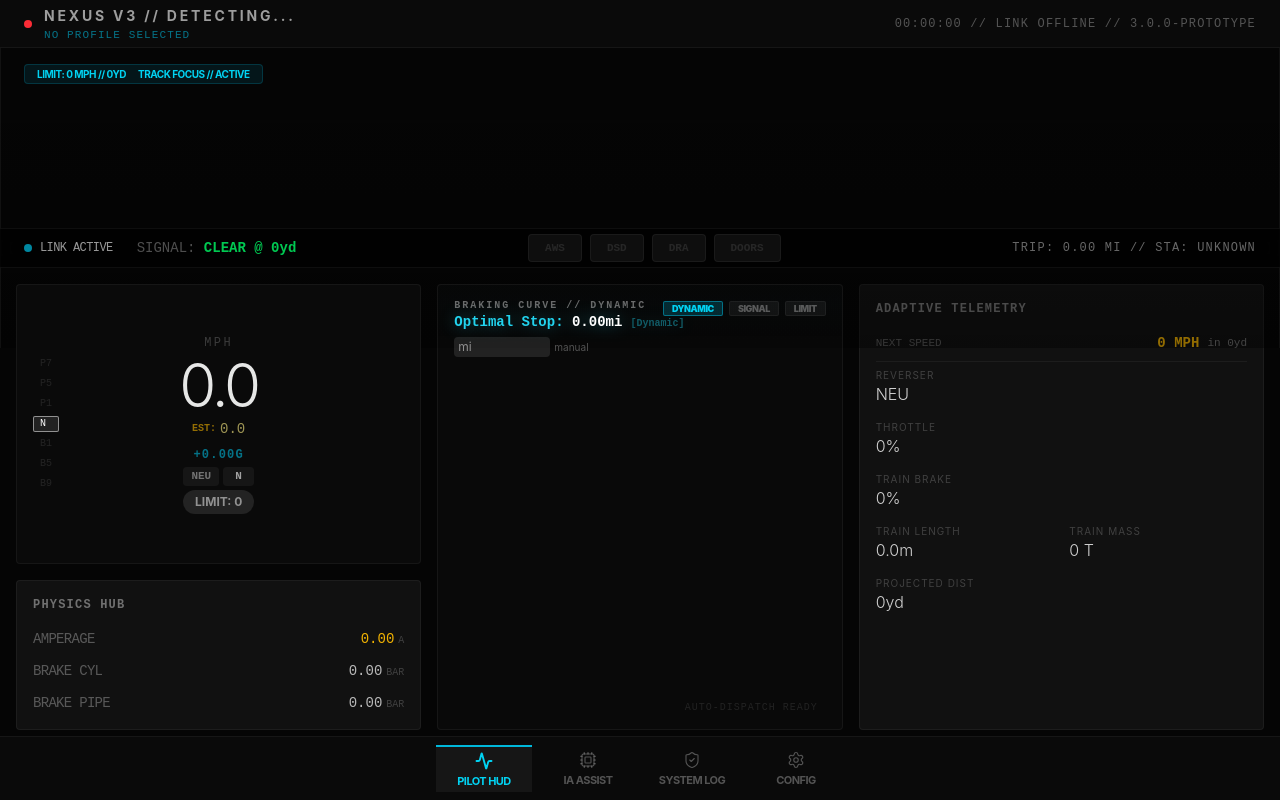
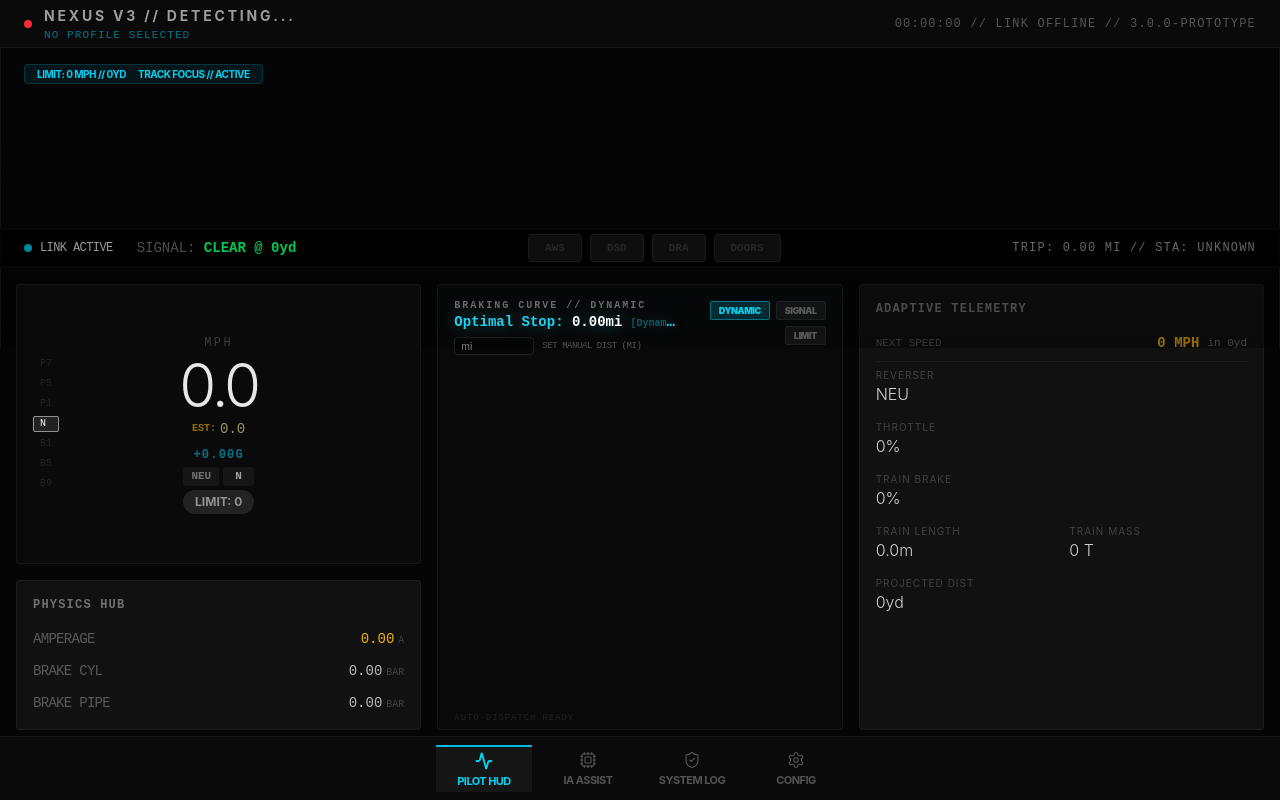
Before and after one commit to doski2/Dastsc, a React (Vite) app in the folder Dastsc-V3/: page / in a window 1280 px wide. Built offline with nearby package versions, Linux system fonts and the light colour scheme; no server answers.

Commit message:
feat: Mejorar el diseño y la usabilidad del componente BrakingCurve, incluyendo ajustes en la visualización y controles de entrada

```diff
--- a/Dastsc-V3/src/v3/components/display/BrakingCurve.tsx
+++ b/Dastsc-V3/src/v3/components/display/BrakingCurve.tsx
@@ -333,17 +333,19 @@ export const BrakingCurve: React.FC = () => {
   const info = getTargetInfo();
 
   return (
-    <div className="relative flex-1 bg-white/[0.02] border border-white/5 rounded-sm overflow-hidden flex flex-col">
-      <div className="absolute top-4 left-4 flex flex-col gap-1 z-10">
+    <div className="relative flex-1 bg-white/[0.02] border border-white/5 rounded-sm overflow-hidden flex flex-col min-h-[300px]">
+      <div className="absolute top-4 left-4 right-4 flex justify-between items-start z-10 pointer-events-none">
+        <div className="flex flex-col gap-1 pointer-events-auto max-w-[60%]">
           <span className="text-[10px] font-black text-white/40 uppercase tracking-[0.2em] font-mono leading-none">
             Braking Curve // {mode}
           </span>
-        <span className="text-[14px] text-cyan-400 font-mono font-bold drop-shadow-[0_0_8px_rgba(34,211,238,0.4)]" style={{ color: mode === 'DYNAMIC' ? '#22d3ee' : mode === 'SIGNAL' ? '#f87171' : '#fbbf24' }}>
+          <span className="text-[14px] text-cyan-400 font-mono font-bold drop-shadow-[0_0_8px_rgba(34,211,238,0.4)] truncate"
+                style={{ color: mode === 'DYNAMIC' ? '#22d3ee' : mode === 'SIGNAL' ? '#f87171' : '#fbbf24' }}>
             {info.label}: <span className="text-white">{formatDistance(info.dist)}</span>
             <span className="ml-2 text-[10px] opacity-40">[{info.val}]</span>
           </span>
           {mode === 'DYNAMIC' && (
-          <div className="mt-1">
+            <div className="mt-1 flex items-center gap-2">
               <input
                 type="number"
                 min="0"
@@ -351,17 +353,18 @@ export const BrakingCurve: React.FC = () => {
                 placeholder="mi"
                 value={customMiles}
                 onChange={e => setCustomMiles(e.target.value)}
-              className="w-24 text-xs rounded px-1 py-0.5 bg-white/10 text-white"
+                className="w-20 text-[10px] rounded border border-white/10 px-1.5 py-0.5 bg-black/40 text-white focus:border-cyan-500/50 outline-none transition-colors"
               />
-            <span className="text-[10px] text-white/30 ml-1">manual</span>
+              <span className="text-[9px] text-white/30 uppercase font-mono tracking-tighter">Set manual dist (mi)</span>
             </div>
           )}
         </div>
 
-      <div className="absolute top-4 right-4 flex gap-1.5 z-10">
-         <button onClick={() => setMode('DYNAMIC')} className={`px-2 py-0.5 rounded-xs border text-[9px] font-black uppercase tracking-tighter transition-colors ${mode === 'DYNAMIC' ? 'bg-cyan-500/20 border-cyan-500/50 text-cyan-400' : 'bg-white/5 border-white/5 text-white/30'}`}>Dynamic</button>
-         <button onClick={() => setMode('SIGNAL')} className={`px-2 py-0.5 rounded-xs border text-[9px] font-black uppercase tracking-tighter transition-colors ${mode === 'SIGNAL' ? 'bg-red-500/20 border-red-500/50 text-red-400' : 'bg-white/5 border-white/5 text-white/30'}`}>Signal</button>
-         <button onClick={() => setMode('LIMIT')} className={`px-2 py-0.5 rounded-xs border text-[9px] font-black uppercase tracking-tighter transition-colors ${mode === 'LIMIT' ? 'bg-amber-500/20 border-amber-500/50 text-amber-400' : 'bg-white/5 border-white/5 text-white/30'}`}>Limit</button>
+        <div className="flex gap-1.5 pointer-events-auto flex-wrap justify-end">
+           <button onClick={() => setMode('DYNAMIC')} className={`px-2 py-1 rounded-xs border text-[9px] font-black uppercase tracking-tighter transition-all ${mode === 'DYNAMIC' ? 'bg-cyan-500/20 border-cyan-500/50 text-cyan-400' : 'bg-white/5 border-white/5 text-white/30 hover:bg-white/10'}`}>Dynamic</button>
+           <button onClick={() => setMode('SIGNAL')} className={`px-2 py-1 rounded-xs border text-[9px] font-black uppercase tracking-tighter transition-all ${mode === 'SIGNAL' ? 'bg-red-500/20 border-red-500/50 text-red-400' : 'bg-white/5 border-white/5 text-white/30 hover:bg-white/10'}`}>Signal</button>
+           <button onClick={() => setMode('LIMIT')} className={`px-2 py-1 rounded-xs border text-[9px] font-black uppercase tracking-tighter transition-all ${mode === 'LIMIT' ? 'bg-amber-500/20 border-amber-500/50 text-amber-400' : 'bg-white/5 border-white/5 text-white/30 hover:bg-white/10'}`}>Limit</button>
+        </div>
       </div>
 
       <CanvasLayer render={drawGraph} />
@@ -369,13 +372,20 @@ export const BrakingCurve: React.FC = () => {
       {/* Línea de escaneo decorativa */}
       <div className="absolute inset-0 bg-gradient-to-b from-transparent via-cyan-500/[0.01] to-transparent h-20 w-full animate-scan pointer-events-none" />
 
-      <div className="absolute bottom-4 right-6 text-right select-none flex flex-col items-end">
+      <div className="absolute bottom-1.5 left-4 right-4 flex justify-between items-end pointer-events-none z-10">
+        <div className="flex flex-col items-start select-none">
+          <span className="text-[9px] font-mono text-white/10 uppercase tracking-widest">Auto-Dispatch Ready</span>
+        </div>
+
+        <div className="text-right select-none flex flex-col items-end">
           {raw.TrainMass > 0 && (
-            <span className="text-[8px] font-mono text-white/20 uppercase">
-              M: {Math.round(raw.TrainMass)}t // L: {Math.round(raw.TrainLength)}m // G: {(raw.Gradient || 0).toFixed(1)}%
-            </span>
+            <div className="bg-black/40 backdrop-blur-md p-1 rounded border border-white/5 flex gap-3 text-[8px] font-mono text-white/40 uppercase shadow-lg">
+              <span>M: <strong className="text-white/60">{Math.round(raw.TrainMass)}t</strong></span>
+              <span>L: <strong className="text-white/60">{Math.round(raw.TrainLength)}m</strong></span>
+              <span>G: <strong className={raw.Gradient > 0 ? 'text-red-400/60' : raw.Gradient < 0 ? 'text-green-400/60' : 'text-white/60'}>{(raw.Gradient || 0).toFixed(1)}%</strong></span>
+            </div>
           )}
-          <span className="text-[10px] font-mono text-white/10 uppercase tracking-widest">Auto-Dispatch Ready</span>
+        </div>
       </div>
     </div>
   );
```
Lines whose indentation alone changed are shown as unchanged.
